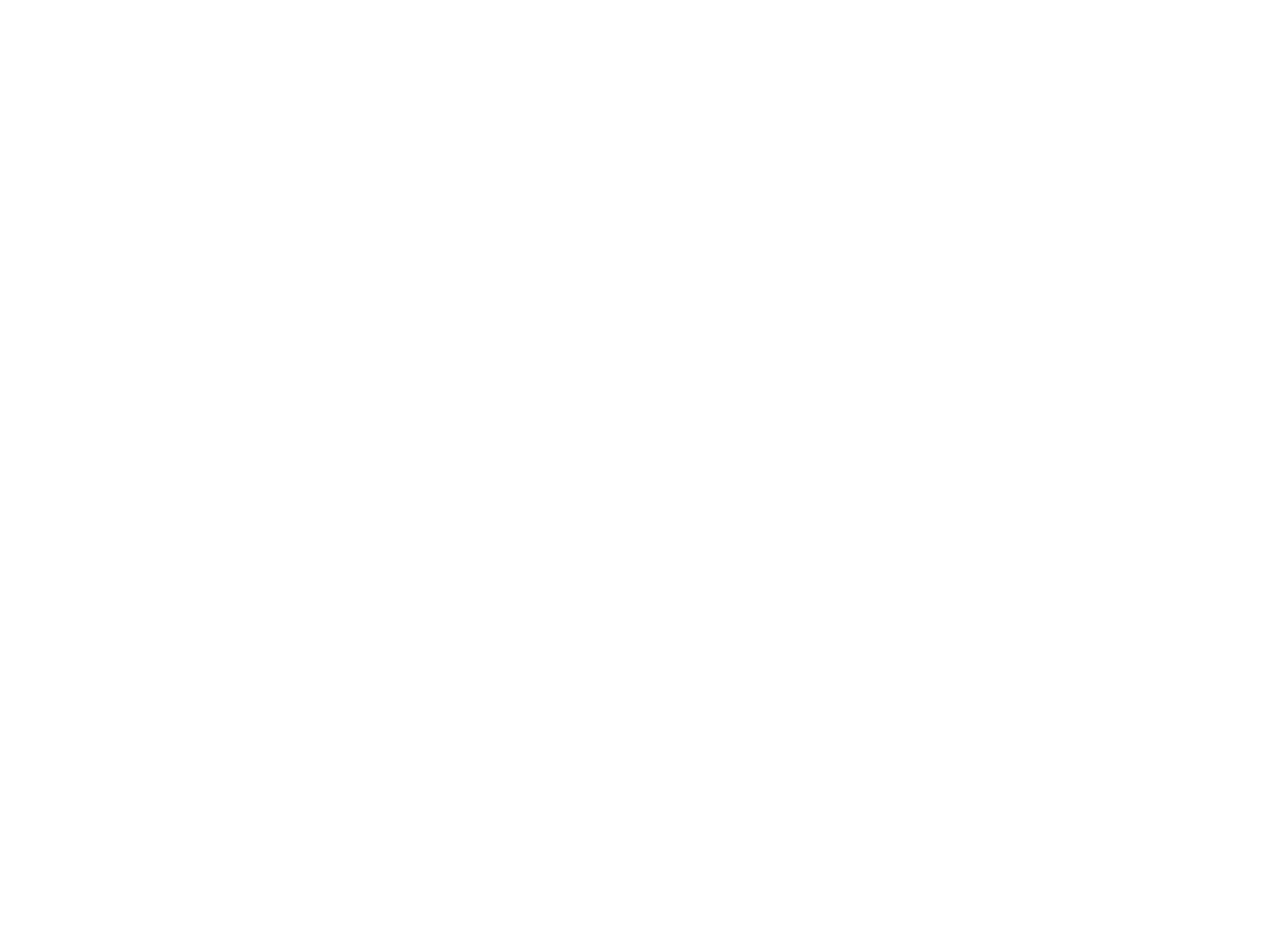
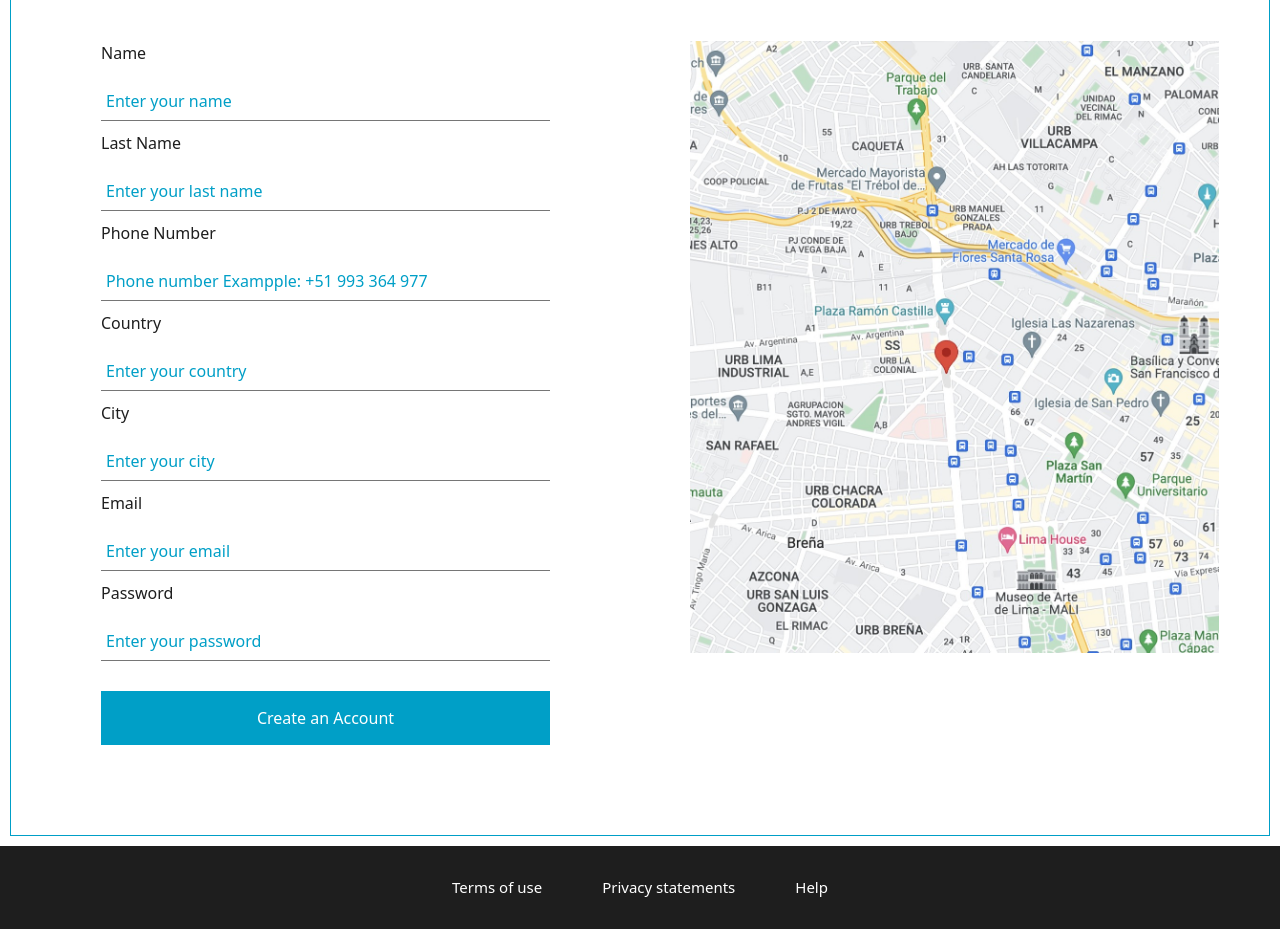
Before and after one commit to nzavaletac/webgo-front, a React (Create React App) app: page /register in a window 1280 px wide. Before the commit this address had no page. Shown: the part 1180-2109 px from the top of the page. Before the commit the page ends 800 px from the top, so only its background shows below. Built offline with nearby package versions, Linux system fonts and the light colour scheme.

Commit message:
register-page finished

```diff
--- a/src/App.js
+++ b/src/App.js
@@ -3,16 +3,16 @@
 import Default from "./pages/Default";
 import Home from "./pages/Home";
 import { Login } from "./pages/Login";
-
+import Register from "./pages/Register";
 
 function App() {
-
   return (
     <Router>
       <Routes>
         <Route path="/" element={<Default />} />
         <Route path="/login" element={<Login />} />
         <Route path="/signin" element={<Home />} />
+        <Route path="/register" element={<Register />} />
       </Routes>
     </Router>
   );
--- /dev/null
+++ b/src/components/register/RegisterPage.js
@@ -0,0 +1,51 @@
+import React from "react";
+import {
+  Button,
+  Column,
+  Container,
+  ContainerForm,
+  Form,
+  Input,
+  Label,
+  Map,
+  Title,
+} from "./RegisterPageElements";
+import MapImg from "../../assets/images/maps2.jpeg";
+
+const RegisterPage = () => {
+  return (
+    <Container>
+      <Column>
+        <ContainerForm>
+          <Title>Sign up</Title>
+          <Form>
+            <Label>Name</Label>
+            <Input type="text" placeholder="Enter your name" />
+            <Label>Last Name</Label>
+            <Input type="text" placeholder="Enter your last name" />
+            <Label>Phone Number</Label>
+            <Input
+              type="text"
+              placeholder="Phone number Exampple: +51 993 364 977"
+            />
+            <Label>Country</Label>
+            <Input type="text" placeholder="Enter your country" />
+            <Label>City</Label>
+            <Input type="text" placeholder="Enter your city" />
+            <Label>Email</Label>
+            <Input type="email" placeholder="Enter your email" />
+            <Label>Password</Label>
+            <Input type="password" placeholder="Enter your password" />
+            <Button>Create an Account</Button>
+          </Form>
+        </ContainerForm>
+      </Column>
+      <Column>
+        <Title>Select your location</Title>
+        <Map src={MapImg} />
+      </Column>
+    </Container>
+  );
+};
+
+export default RegisterPage;
--- /dev/null
+++ b/src/components/register/RegisterPageElements.js
@@ -0,0 +1,78 @@
+import styled from "styled-components";
+
+export const Container = styled.div`
+  display: flex;
+  border: 1px solid #009fc7;
+  margin: 10px;
+`;
+
+export const Column = styled.div`
+  flex: 100%;
+  margin: 30px;
+  height: 100%;
+  padding: 20px;
+`;
+
+export const Image = styled.img`
+  display: flex;
+  width: 200px;
+`;
+
+export const ContainerForm = styled.section`
+  display: flex;
+  flex-direction: column;
+`;
+
+export const Title = styled.h1`
+  color: #009fc7;
+  font-size: 35px;
+  text-align: center;
+`;
+
+export const Form = styled.form`
+  height: 100%;
+  padding: 40px;
+`;
+
+export const Label = styled.p`
+  font-size: 1rem;
+  margin-top: 10px;
+  color: #1e1e1e;
+`;
+
+export const Input = styled.input`
+  width: 100%;
+  height: 40px;
+  border-left: none;
+  border-top: none;
+  border-right: none;
+  border-bottom-width: 1px;
+  padding: 5px;
+  text-decoration: none;
+  outline: none;
+  :focus {
+    border-right: none;
+    border-top: none;
+    border-left: none;
+    border-bottom: 1px solid #009fc7;
+  }
+  ::placeholder {
+    color: #009fc7;
+  }
+`;
+
+export const Button = styled.button`
+  width: 100%;
+  height: 100%;
+  padding: 15px;
+  background: #009fc7;
+  color: #fff;
+  border: none;
+  margin-top: 30px;
+`;
+
+export const Map = styled.img`
+  width: 100%;
+  height: 80%;
+  margin-top: 50px;
+`;
--- /dev/null
+++ b/src/pages/Register.js
@@ -0,0 +1,18 @@
+import React from "react";
+import CarouselImg from "../components/carousel/Carousel";
+import Footer from "../components/footer/Footer";
+import NavBarDefault from "../components/navbar/NavBarDefault";
+import RegisterPage from "../components/register/RegisterPage";
+
+const Register = () => {
+  return (
+    <>
+      <NavBarDefault />
+      <CarouselImg />
+      <RegisterPage />
+      <Footer />
+    </>
+  );
+};
+
+export default Register;
```
Also changed, not shown: src/assets/images/maps2.jpeg (added).
